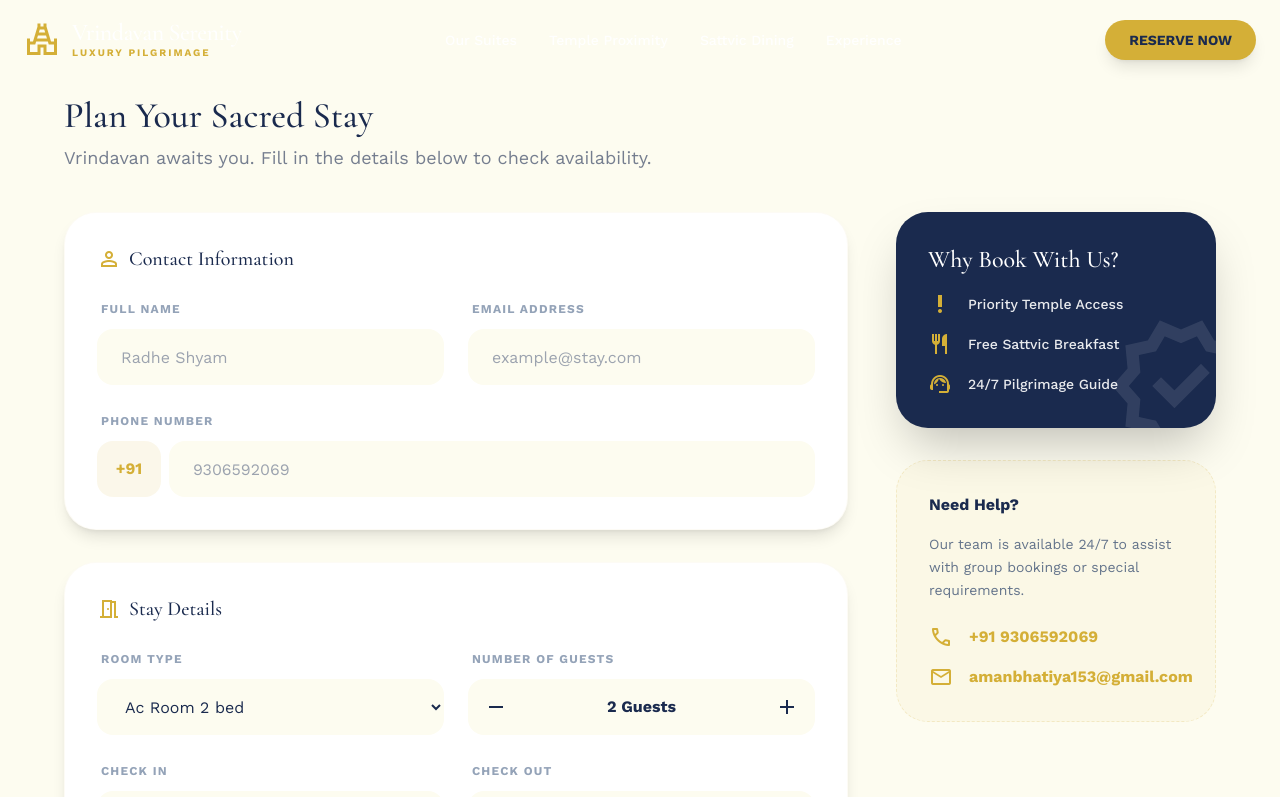
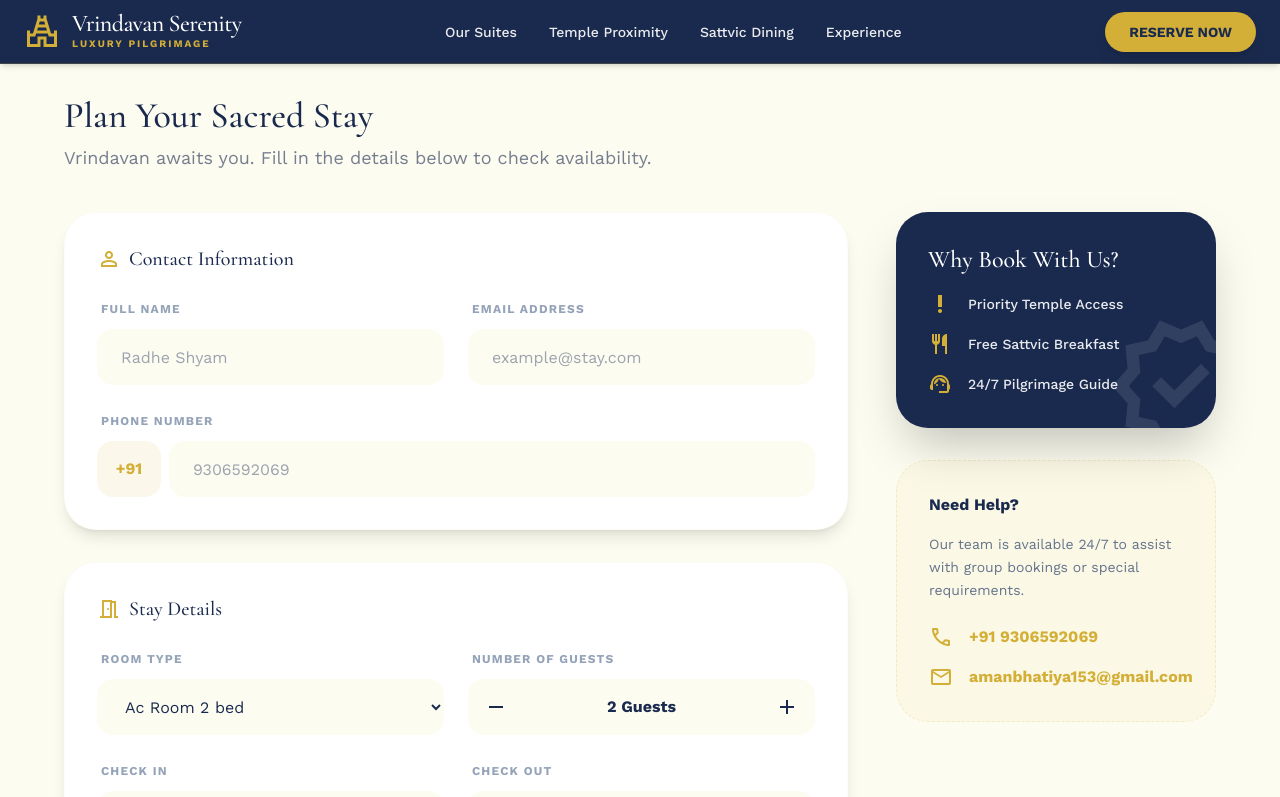
Before and after one commit to sumitkumards07/Iskon, a React (Vite) app: page /enquiry in a window 1280 px wide. Shown: the top 797 px of the page. Built offline with nearby package versions, Linux system fonts and the light colour scheme.

Commit message:
Fixed Navbar visibility: added dark background on internal pages

```diff
--- a/src/components/Navbar.tsx
+++ b/src/components/Navbar.tsx
@@ -1,10 +1,12 @@
 import React, { useState, useEffect } from 'react';
-import { Link } from 'react-router-dom';
+import { Link, useLocation } from 'react-router-dom';
 import { motion, AnimatePresence } from 'framer-motion';
 
 const Navbar: React.FC = () => {
   const [isScrolled, setIsScrolled] = useState(false);
   const [isMobileMenuOpen, setIsMobileMenuOpen] = useState(false);
+  const location = useLocation();
+  const isHome = location.pathname === '/';
 
   useEffect(() => {
     const handleScroll = () => {
@@ -24,8 +26,8 @@ const Navbar: React.FC = () => {
   return (
     <header
       className={`fixed top-0 z-50 w-full transition-all duration-300 ${
-        isScrolled
-          ? 'bg-background-light/80 backdrop-blur-md h-16 shadow-md border-b border-primary/10'
+        (isScrolled || !isHome)
+          ? 'bg-background-dark h-16 shadow-md border-b border-primary/20'
           : 'bg-transparent h-20'
       }`}
     >
@@ -35,7 +37,7 @@ const Navbar: React.FC = () => {
             <span className="material-symbols-outlined text-4xl">temple_hindu</span>
           </div>
           <div>
-            <h1 className={`text-2xl font-display font-medium leading-none tracking-tight transition-colors ${isScrolled ? 'text-background-dark' : 'text-white'}`}>
+            <h1 className={`text-2xl font-display font-medium leading-none tracking-tight transition-colors ${ (isScrolled || !isHome) ? 'text-white' : 'text-white'}`}>
               Vrindavan Serenity
             </h1>
             <p className="text-[10px] uppercase tracking-[0.2em] text-primary font-bold">LUXURY PILGRIMAGE</p>
@@ -48,7 +50,7 @@ const Navbar: React.FC = () => {
             <Link
               key={link.name}
               to={link.path}
-              className={`text-sm font-medium hover:text-primary transition-colors ${isScrolled ? 'text-slate-900' : 'text-white/90'}`}
+              className={`text-sm font-medium hover:text-primary transition-colors ${ (isScrolled || !isHome) ? 'text-white/90' : 'text-white/90'}`}
             >
               {link.name}
             </Link>
```
